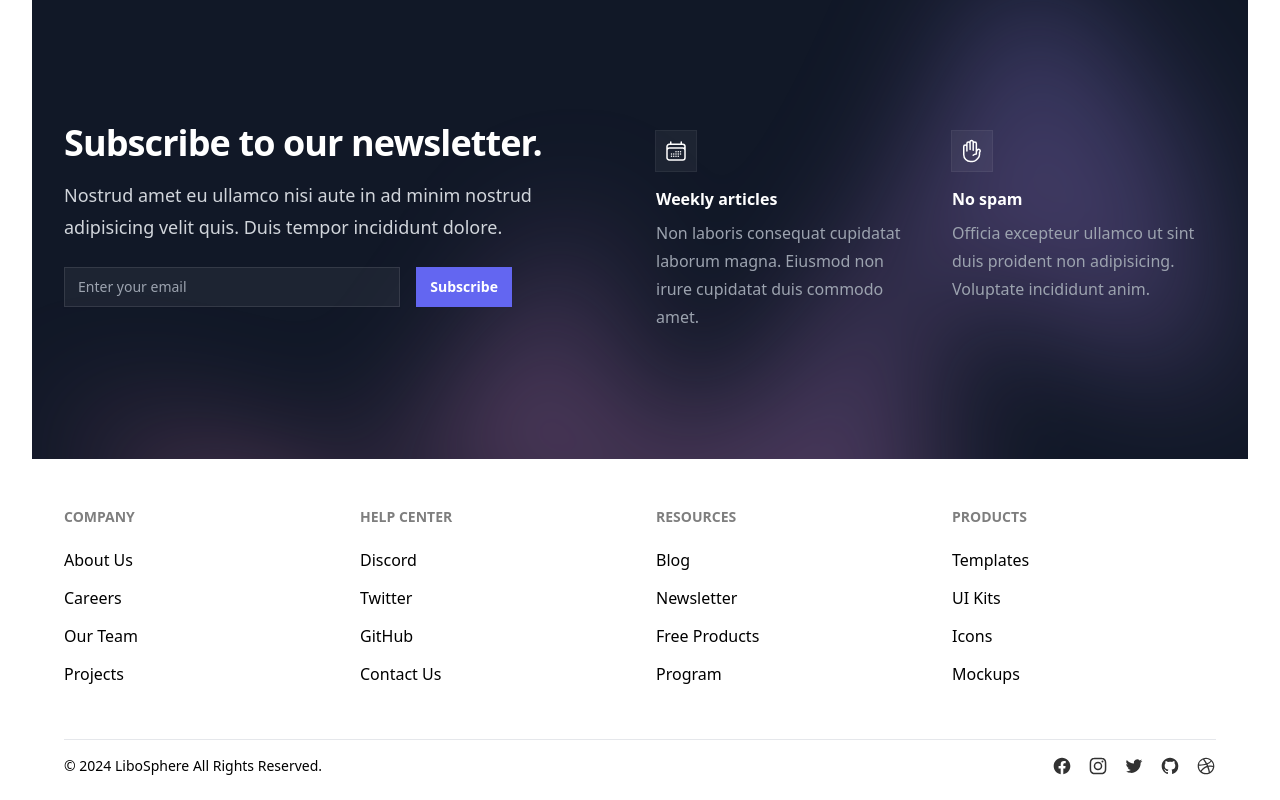
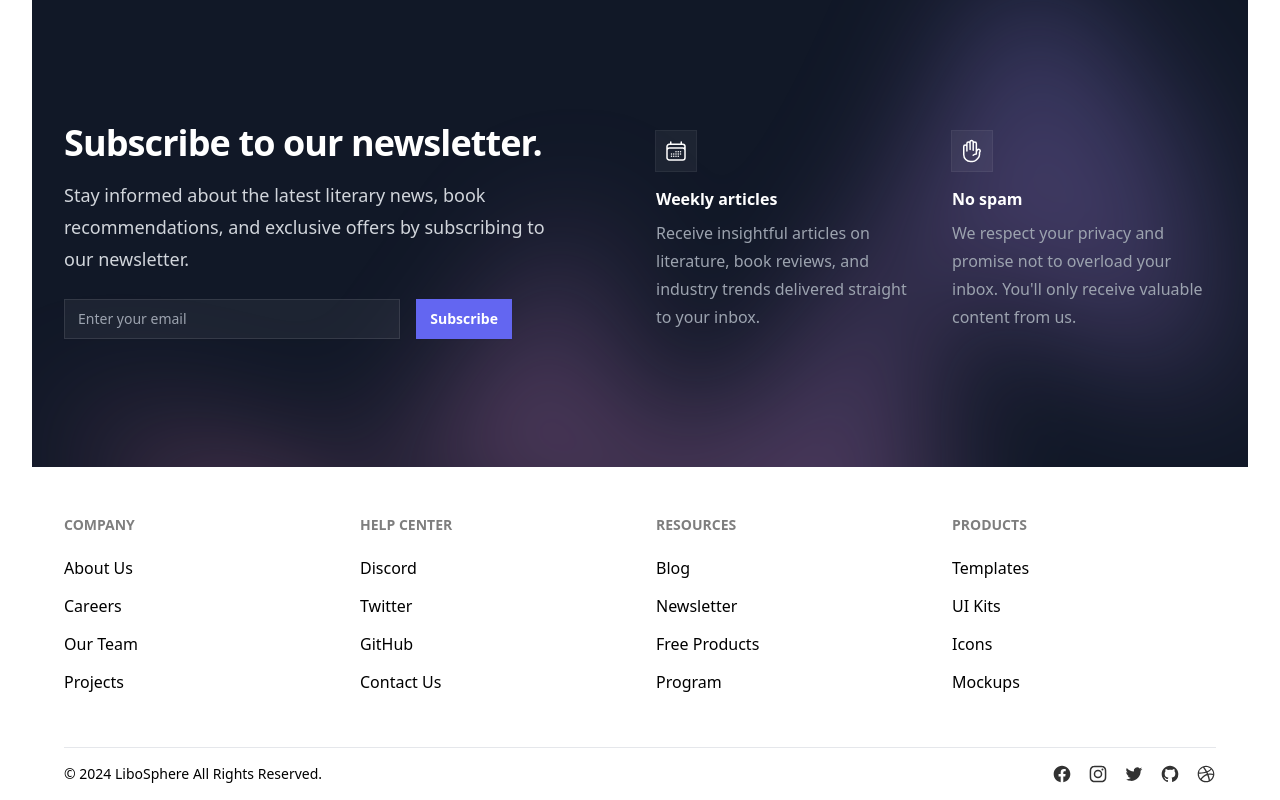
Before and after one commit to alazaradane/DLM, a React (Vite) app: page / in a window 1280 px wide. Shown: the part 5039-5839 px from the top of the page. Built offline with nearby package versions, Linux system fonts and the light colour scheme.

Commit message:
updating newsletter

```diff
--- a/src/sections/Newsletter.jsx
+++ b/src/sections/Newsletter.jsx
@@ -10,8 +10,7 @@ const Newsletter = ()=> {
             <div className="max-w-xl lg:max-w-lg">
               <h2 className="text-3xl font-bold tracking-tight text-white sm:text-4xl">Subscribe to our newsletter.</h2>
               <p className="mt-4 text-lg leading-8 text-gray-300">
-                Nostrud amet eu ullamco nisi aute in ad minim nostrud adipisicing velit quis. Duis tempor incididunt
-                dolore.
+                  Stay informed about the latest literary news, book recommendations, and exclusive offers by subscribing to our newsletter.
               </p>
               <div className="mt-6 flex max-w-md gap-x-4">
                 <label htmlFor="email-address" className="sr-only">
@@ -41,7 +40,7 @@ const Newsletter = ()=> {
                 </div>
                 <dt className="mt-4 font-semibold text-white">Weekly articles</dt>
                 <dd className="mt-2 leading-7 text-gray-400">
-                  Non laboris consequat cupidatat laborum magna. Eiusmod non irure cupidatat duis commodo amet.
+                    Receive insightful articles on literature, book reviews, and industry trends delivered straight to your inbox.
                 </dd>
               </div>
               <div className="flex flex-col items-start">
@@ -50,7 +49,7 @@ const Newsletter = ()=> {
                 </div>
                 <dt className="mt-4 font-semibold text-white">No spam</dt>
                 <dd className="mt-2 leading-7 text-gray-400">
-                  Officia excepteur ullamco ut sint duis proident non adipisicing. Voluptate incididunt anim.
+                    We respect your privacy and promise not to overload your inbox. You'll only receive valuable content from us.
                 </dd>
               </div>
             </dl>
```
